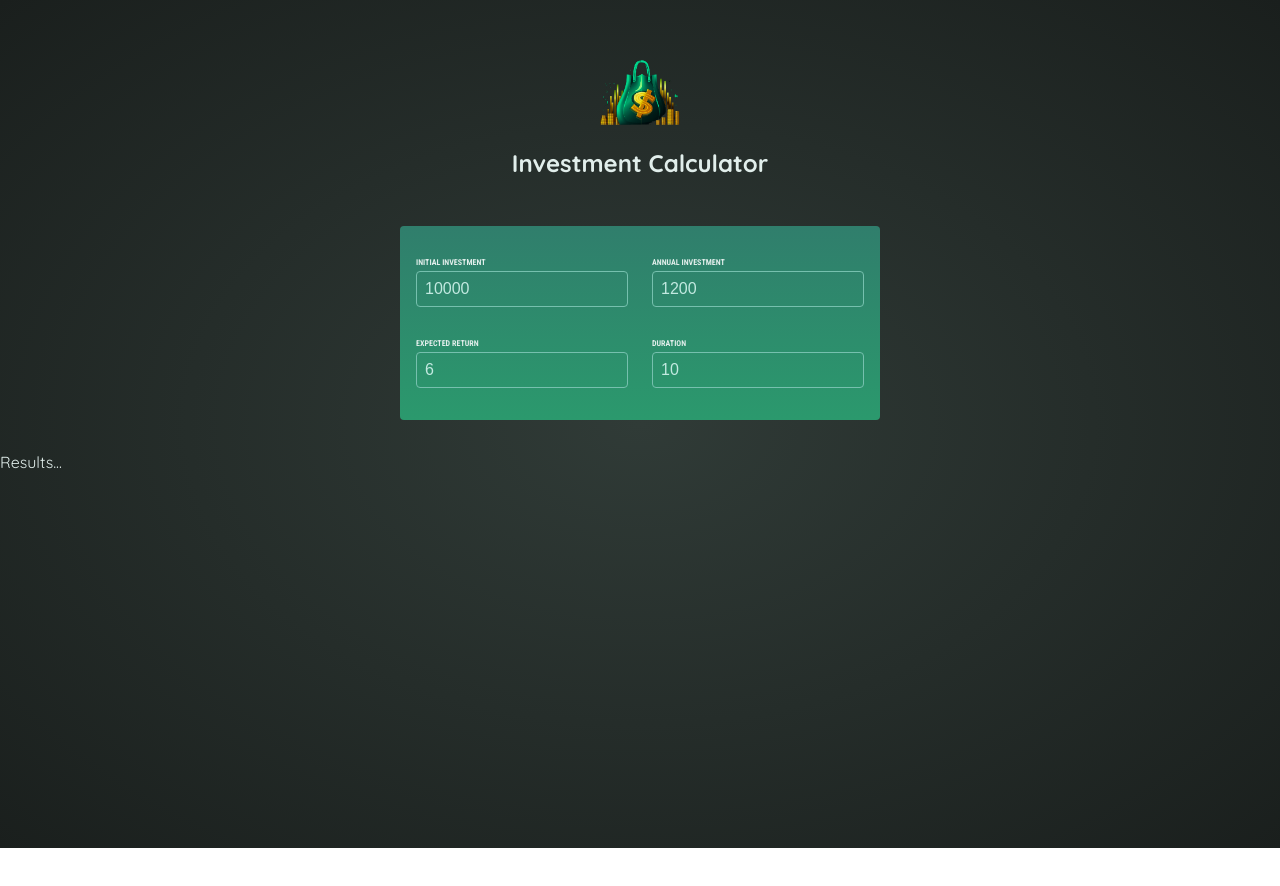
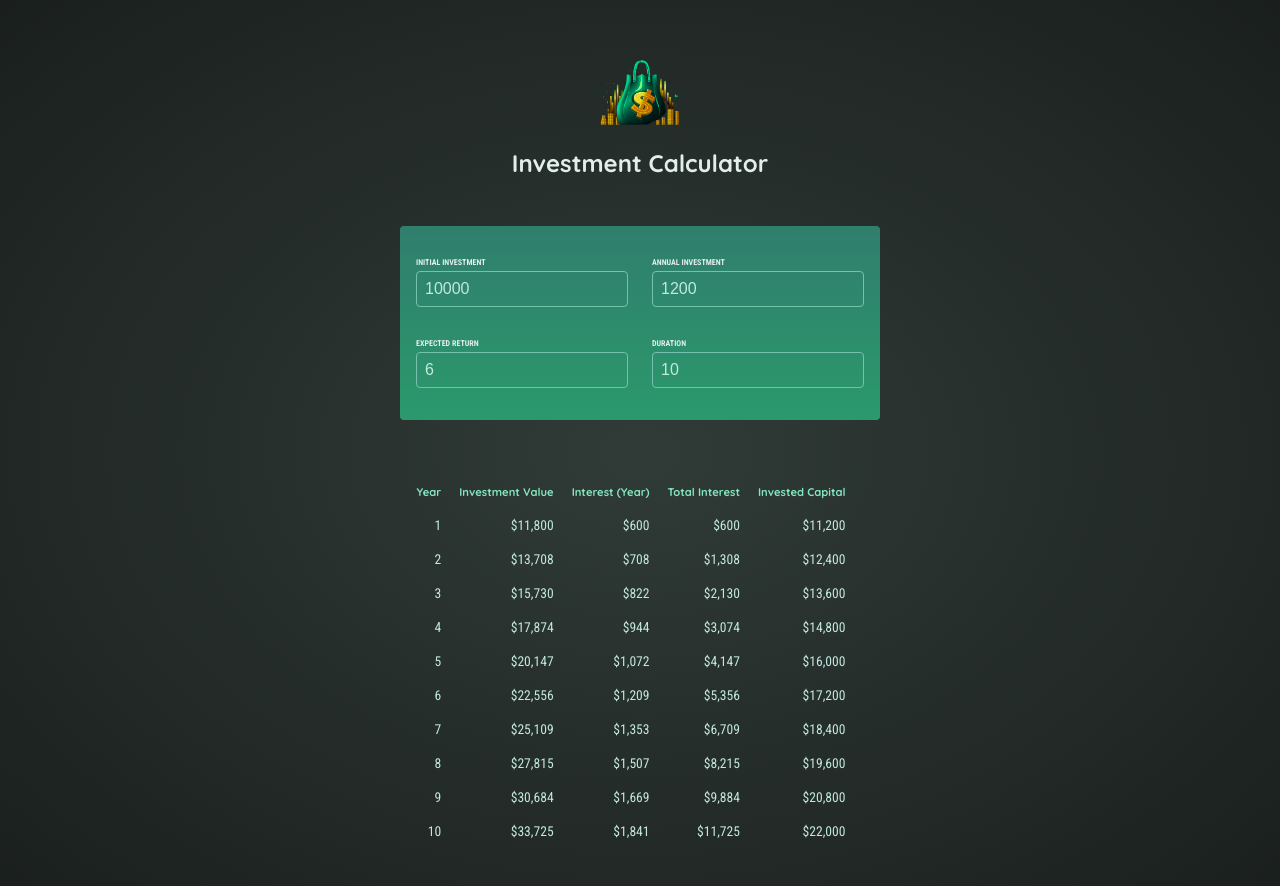
Before and after one commit to houssamouhra/react-investment-calculator, a React (Vite) app: page / in a window 1280 px wide. Shown: the top 886 px of the page. Before the commit the page ends 848 px from the top, so only its background shows below. Built offline with nearby package versions, Linux system fonts and the light colour scheme.

Commit message:
feat(ui): display results as list with derived values

```diff
--- a/src/components/Results.jsx
+++ b/src/components/Results.jsx
@@ -1,7 +1,44 @@
-import { calculateInvestmentResults } from "@/util/investment";
+import { calculateInvestmentResults, formatter } from "@/util/investment";
 
 export const Results = ({ input }) => {
   const resultsData = calculateInvestmentResults(input);
-  console.log(resultsData);
-  return <p>Results...</p>;
+  const initialInvestment =
+    resultsData[0].valueEndOfYear -
+    resultsData[0].interest -
+    resultsData[0].annualInvestment;
+
+  return (
+    <table id='result'>
+      <thead>
+        <tr>
+          <th>Year</th>
+          <th>Investment Value</th>
+          <th>Interest (Year)</th>
+          <th>Total Interest</th>
+          <th>Invested Capital</th>
+        </tr>
+      </thead>
+      <tbody>
+        {resultsData.map((yearData) => {
+          const totalInterest =
+            yearData.valueEndOfYear -
+            yearData.annualInvestment * yearData.year -
+            initialInvestment;
+
+          const totalAmountInvested = yearData.valueEndOfYear - totalInterest;
+
+          return (
+            <tr key={yearData.year}>
+              <td>{yearData.year}</td>
+              <td>{formatter.format(yearData.valueEndOfYear)}</td>
+              <td>{formatter.format(yearData.interest)}</td>
+              <td>{formatter.format(totalInterest)}</td>
+              <td>{formatter.format(totalAmountInvested)}</td>
+              <td></td>
+            </tr>
+          );
+        })}
+      </tbody>
+    </table>
+  );
 };
```
